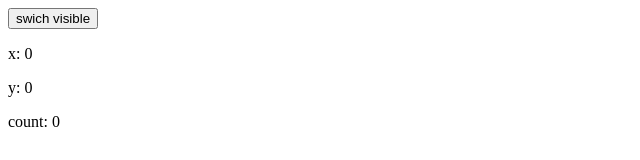
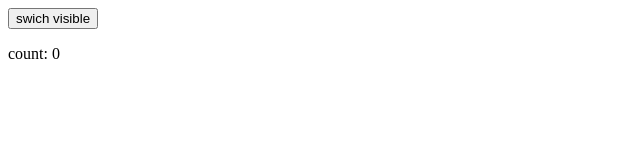
Before and after one commit to EvgeniySelivanov/fm2022-2-react-app, a React (Create React App) app: page / in a window 1280 px wide. Shown: the top 160 px of the page, without its empty margins (0-640 px from the left). Built offline with nearby package versions, Linux system fonts and the light colour scheme.

Commit message:
add useEffect as componentDidMount  and component willMount

```diff
--- a/src/components/LearnHooks/index.js
+++ b/src/components/LearnHooks/index.js
@@ -1,28 +1,26 @@
-import React, { useState } from 'react';
+import React, { useState, useEffect } from 'react';
 
 const LearnHooks = (props) => {
-  const [coords, setCoords] = useState({
-    x: 0,
-    y: 0,
-  });
-
   const [count, setCount] = useState(0);
 
-  const handlerMove = (event) => {
-    setCoords({
-      x: event.clientX,
-      y: event.clientY
-    })
-  }
 
-  const handlerClick = () => {
-    setCount((prevCount) => prevCount + 1);
-  }
+  useEffect(() => {
+    const handlerClick = () => {
+      setCount((prevCount) => prevCount + 1);
+      //setCount(count + 1);
+    }
+    //add effect (component didMount if [] clear array!!!! second parametr )
+    document.body.addEventListener('click', handlerClick);
+    return () => {
+      //clean effect  (component Will-Unmont if [] clear array!!!! second parametr)
+      document.body.removeEventListener('click', handlerClick);
+    };//eslint-disable-next-line
+  }, []);
+
+
 
   return (
-    <div style={{ height: "95vh" }} onMouseMove={handlerMove} onClick={handlerClick}>
-      <p>x: {coords.x}</p>
-      <p>y: {coords.y}</p>
+    <div>
       <p>count: {count}</p>
     </div>
   );
--- a/src/index.css
+++ b/src/index.css
@@ -2,3 +2,6 @@
 *{
   box-sizing: border-box;
 }
+html,body{
+  height:100%;
+}
```
